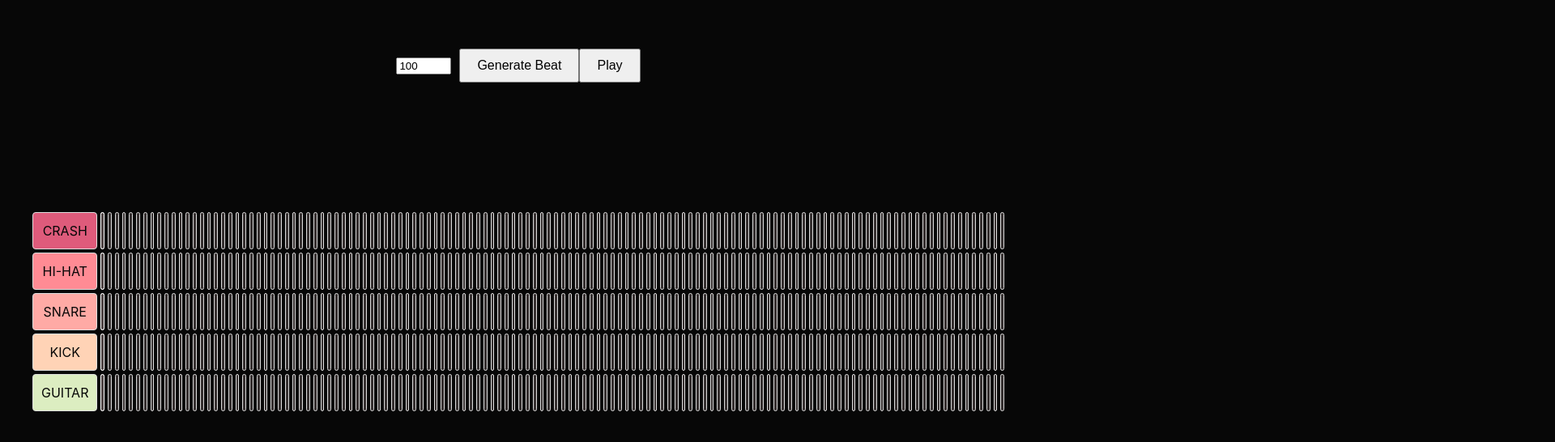
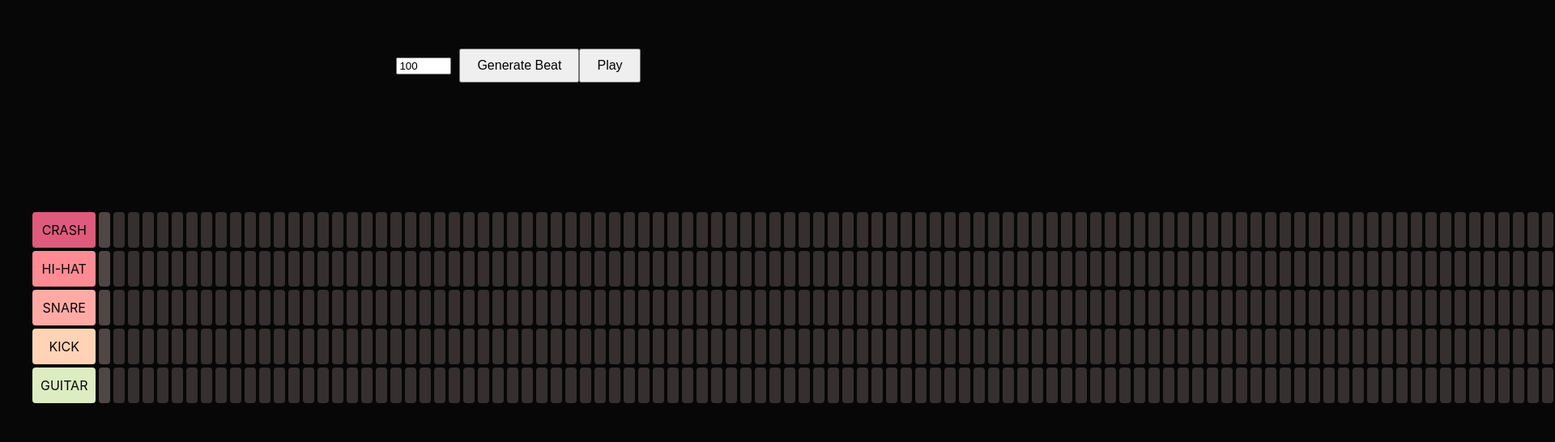
Before and after one commit to jaredami/djenterator, a React (Vite) app: page / in a window 1280 px wide. Shown: the top 546 px of the page at 81% size, 1920 px wide, since content can reach past the window. Built offline with nearby package versions, Linux system fonts and the light colour scheme.

Commit message:
Remove beat borders and adjust width

```diff
--- a/src/App.scss
+++ b/src/App.scss
@@ -8,7 +8,6 @@ $instrument-7-color: #ffd4e5;
 $instrument-8-color: #eecbff;
 
 #root {
-  max-width: 1280px;
   margin: 0 auto;
   padding: 2rem;
   text-align: center;
@@ -92,14 +91,13 @@ input[type='number'] {
   background-color: #cccccc;
   text-align: center;
   border-radius: 4px;
-  border: 1px solid #dddddd;
 }
 
 .beat {
-  border: 1px solid #dddddd;
   background-color: #352f2f;
   border-radius: 4px;
   transition: all 300ms;
+  width: 14px;
 
   &.active {
     background-color: #000000;
```
